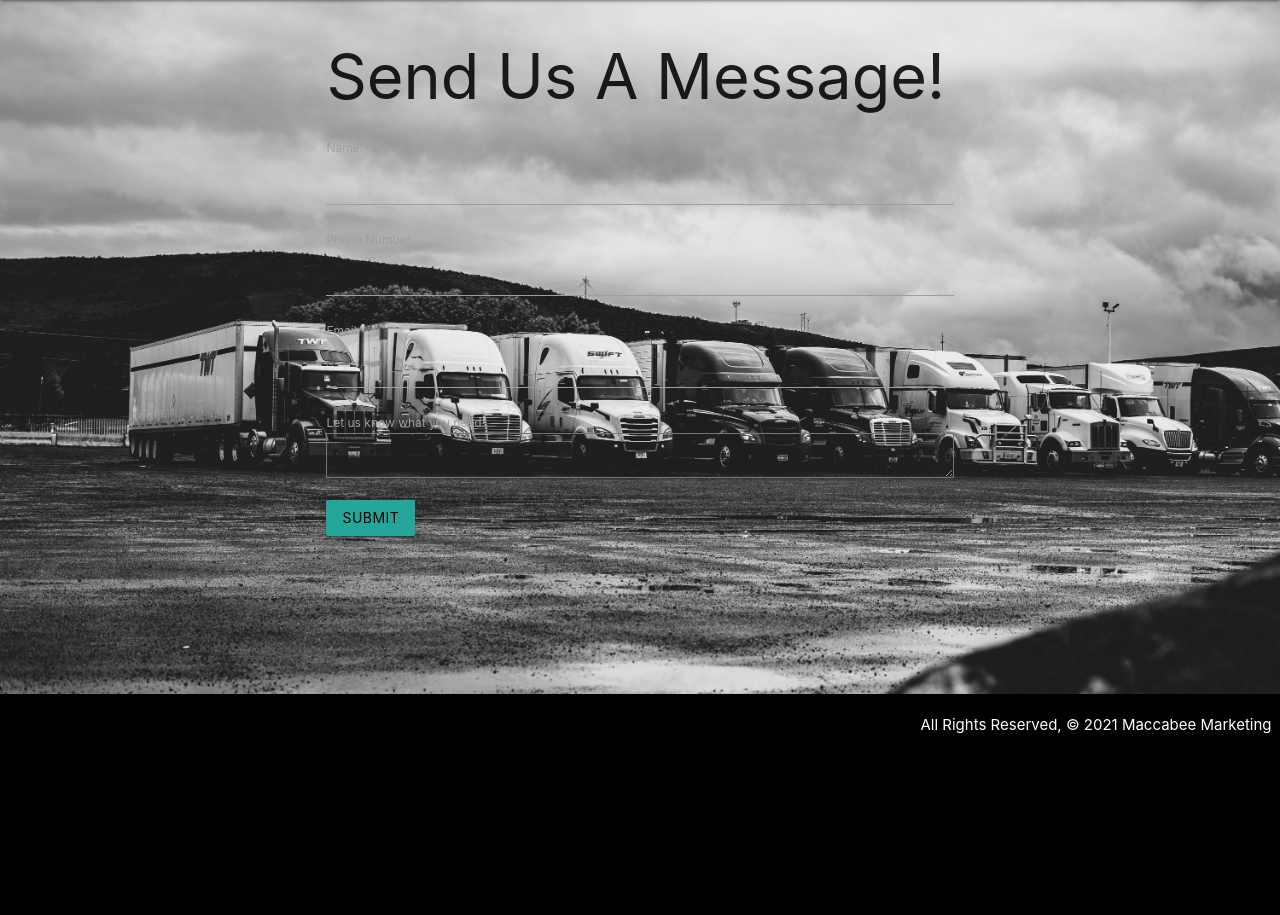
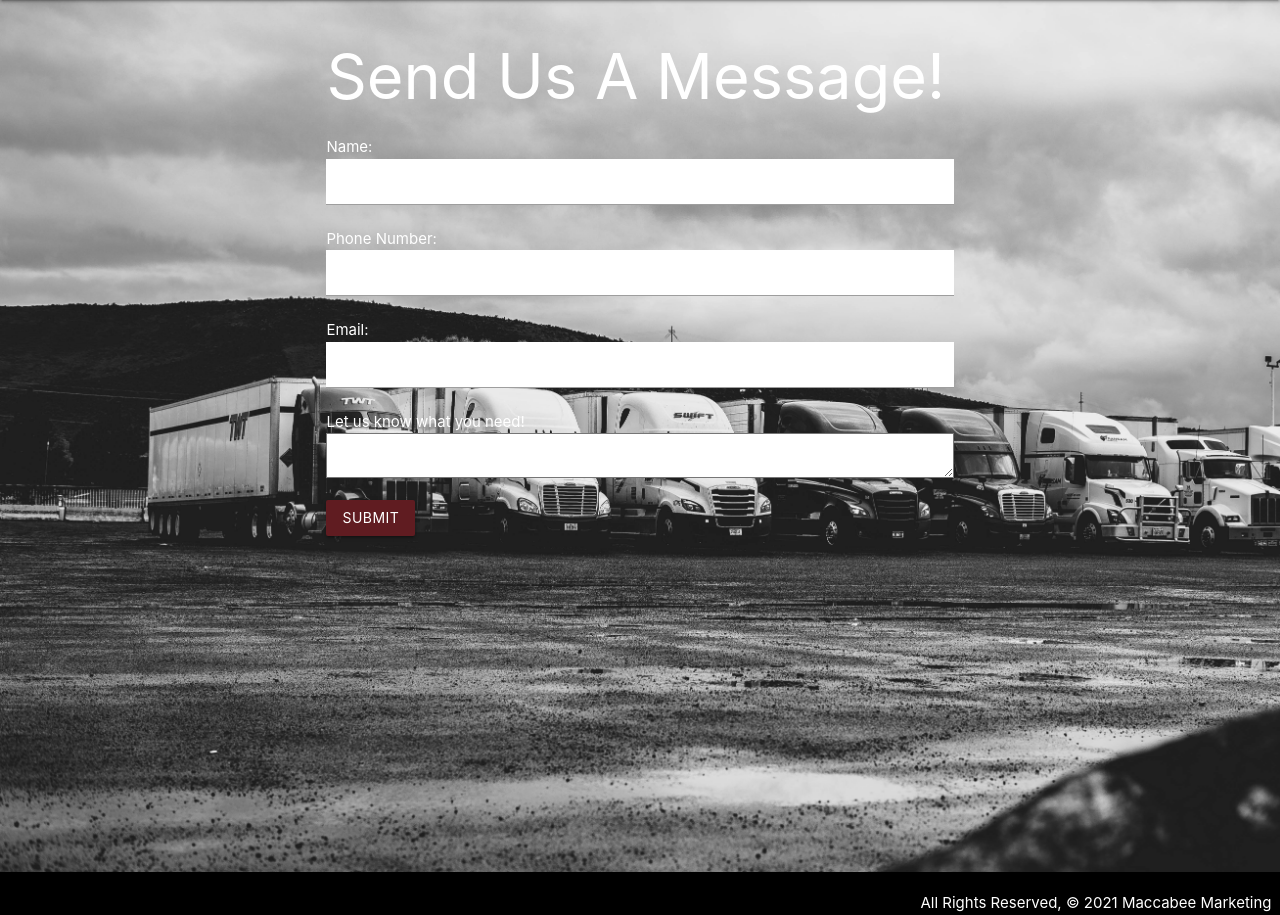
Before and after one commit to onias17/truck, a Django app: page /messages/new/ in a window 1280 px wide. Shown: the part 64-979 px from the top of the page. Before the commit the page ends 798 px from the top, so only its background shows below. Run offline with Django 3.2, Linux system fonts and the light colour scheme; parts of the project's set-up code (start-up, migrations or seed data) failed here and were passed over.

Commit message:
message page styled

```diff
--- a/main_app/static/css/styles.css
+++ b/main_app/static/css/styles.css
@@ -114,3 +114,31 @@ main {
 }
 
 /* NEW */
+/* new */
+#new {
+    min-height: 100vh;
+    margin-bottom: 30px;
+}
+
+input {
+    background-color: white !important;
+}
+
+input:not([type]):focus:not([readonly]), input[type=text]:not(.browser-default):focus:not([readonly]), input[type=password]:not(.browser-default):focus:not([readonly]), input[type=email]:not(.browser-default):focus:not([readonly]), input[type=url]:not(.browser-default):focus:not([readonly]), input[type=time]:not(.browser-default):focus:not([readonly]), input[type=date]:not(.browser-default):focus:not([readonly]), input[type=datetime]:not(.browser-default):focus:not([readonly]), input[type=datetime-local]:not(.browser-default):focus:not([readonly]), input[type=tel]:not(.browser-default):focus:not([readonly]), input[type=number]:not(.browser-default):focus:not([readonly]), input[type=search]:not(.browser-default):focus:not([readonly]), textarea.materialize-textarea:focus:not([readonly]) {
+    border-bottom: 1px solid black !important;
+    -webkit-box-shadow: 0 1px 0 0 black !important;
+    box-shadow: 0 1px 0 0 black !important;
+}
+
+label {
+    color: white !important;
+    font-size: 1rem !important;
+}
+
+textarea {
+    background: white !important;
+}
+
+.btn {
+    background-color: rgba(96,28,33) !important;
+  }
--- a/main_app/templates/messages/new.html
+++ b/main_app/templates/messages/new.html
@@ -1,12 +1,12 @@
 {% extends 'base.html' %}
 {% block content %}
 
-<div class="container inquiry" id="new">
+<div class="white-text container message" id="new">
     <h1>Send Us A Message!</h1>
     <form action="{% url 'add_message' %}" method="post">
         {% csrf_token %}
         {{ form.as_p }}
-        <button class="btn black-text" type="submit">Submit</button>
+        <button class="btn white-text" type="submit">Submit</button>
     </form>
 </div>
 
```
